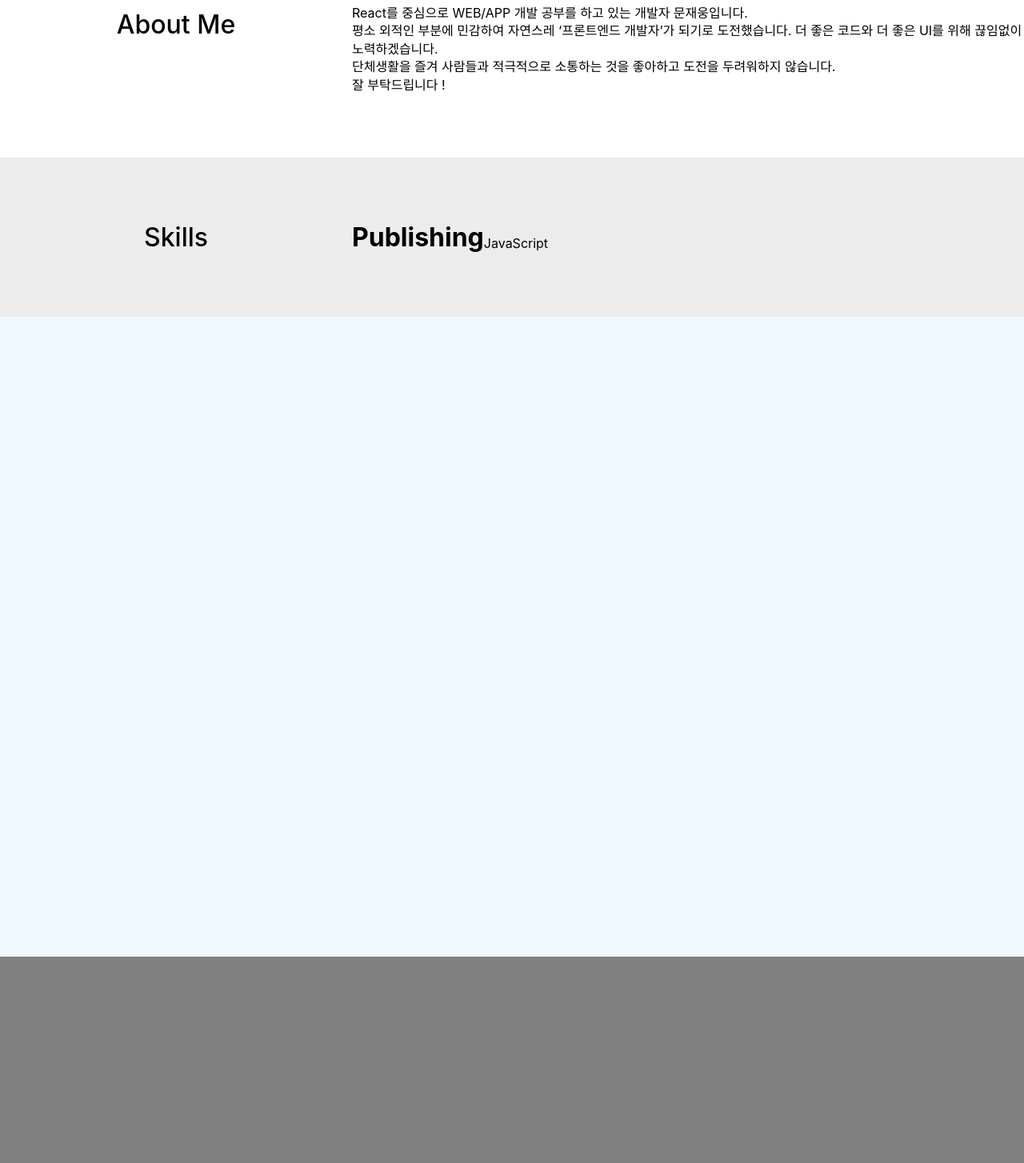
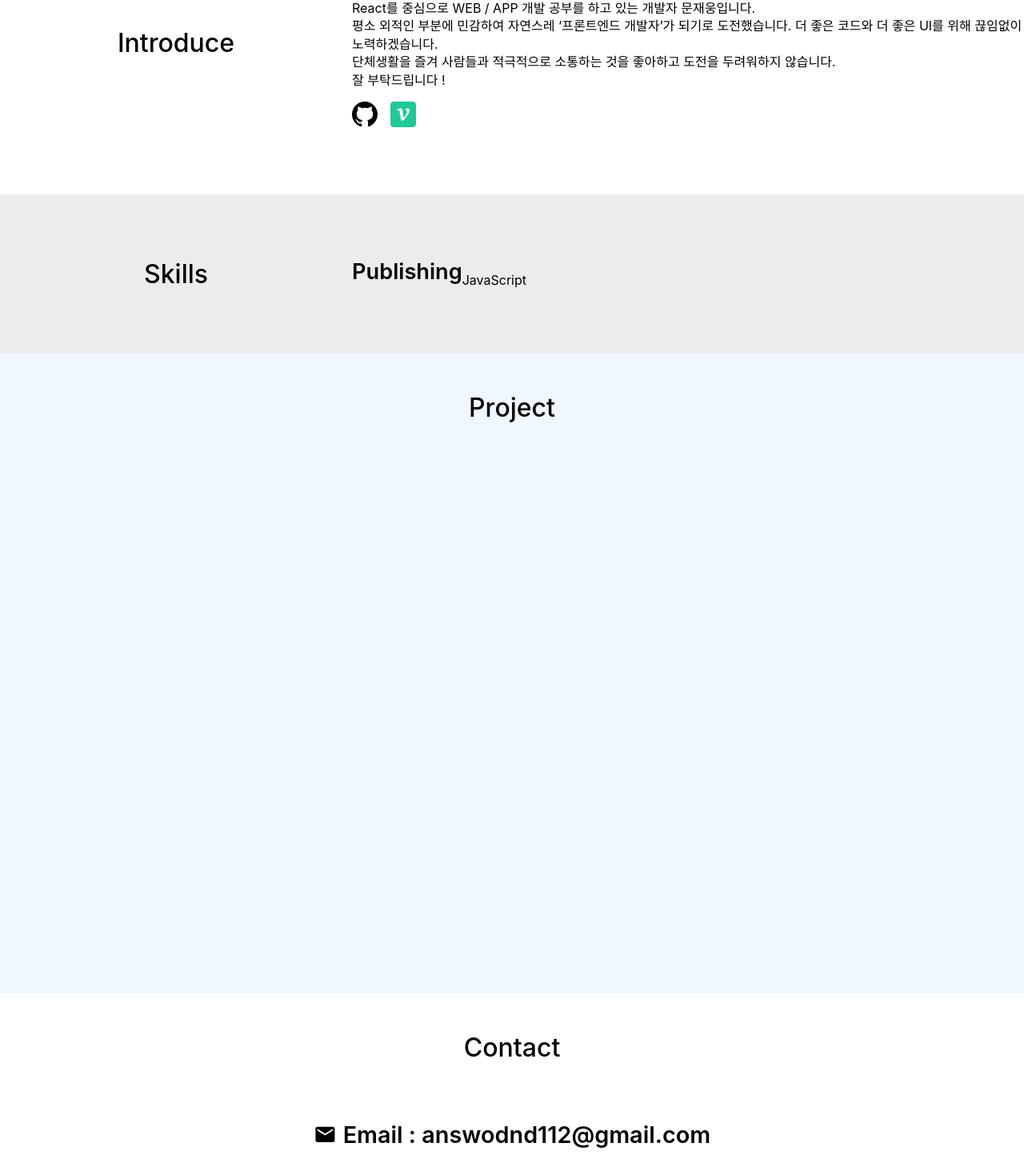
Before and after one commit to mjwoong/my_portfolio_website, a React (Create React App) app: page / in a window 1280 px wide. Shown: the part 937-2391 px from the top of the page at 80% size. Built offline with nearby package versions, Linux system fonts and the light colour scheme.

Commit message:
link & Contact section

```diff
--- a/package.json
+++ b/package.json
@@ -8,6 +8,7 @@
     "@testing-library/user-event": "^13.5.0",
     "react": "^18.2.0",
     "react-dom": "^18.2.0",
+    "react-icons": "^4.7.1",
     "react-scripts": "5.0.1",
     "react-scroll": "^1.8.9",
     "styled-components": "^5.3.6",
--- a/src/App.js
+++ b/src/App.js
@@ -1,6 +1,6 @@
 import Header from "./components/Header";
 import Home from "./sections/Home";
-import About from "./sections/About";
+import Introduce from "./sections/Introduce";
 import Skills from "./sections/Skills";
 import Project from "./sections/Project";
 import Contact from "./sections/Contact";
@@ -10,7 +10,7 @@ function App() {
     <>
       <Header />
       <Home />
-      <About />
+      <Introduce />
       <Skills />
       <Project />
       <Contact />
--- a/src/components/Header.jsx
+++ b/src/components/Header.jsx
@@ -10,7 +10,7 @@ const Header = () => {
           <List>Home</List>
         </Link>
         <Link to="about" spy={true} smooth={true}>
-          <List>About</List>
+          <List>Introduce</List>
         </Link>
         <Link to="skills" spy={true} smooth={true}>
           <List>Skills</List>
@@ -35,7 +35,6 @@ const HeaderBar = styled.ul`
   display: flex;
   position: fixed;
   z-index: 1;
-  top: 0;
   background-color: rgba(0, 0, 0, 0.7);
   border-radius: 2px 2px 30px 30px;
   padding: 0 2rem 0 2rem;
--- a/src/index.css
+++ b/src/index.css
@@ -14,6 +14,11 @@ code {
 
 ol, ul, li {
   list-style: none;
+}
+
+a {
+  text-decoration: none;
+  color: inherit;
 }
 
 html, body, div, span, applet, object, iframe,
--- a/src/sections/Contact.jsx
+++ b/src/sections/Contact.jsx
@@ -1,13 +1,59 @@
 import React from "react";
 import styled from "styled-components";
+import { MdEmail, MdPhoneIphone } from "react-icons/md";
 
 const Contact = () => {
-  return <Container id='contact'></Container>;
+  return (
+    <Container id="contact">
+      <Title>
+        <h1>Contact</h1>
+      </Title>
+      <Contents>
+        <div>
+          <MdEmail />
+          Email : answodnd112@gmail.com
+        </div>
+        <div>
+          <MdPhoneIphone />
+          Phone : 010-4144-9606
+        </div>
+      </Contents>
+    </Container>
+  );
 };
 
 const Container = styled.div`
-  height: 100vh;
-  background-color: gray;
+  height: 50vh;
+  width: 100%;
+`;
+
+const Title = styled.div`
+  padding: 3rem;
+  display: flex;
+  justify-content: center;
+
+  h1 {
+    font-weight: 500;
+    font-size: 2rem;
+  }
+`;
+
+const Contents = styled.div`
+  padding: 1rem;
+  display: flex;
+  flex-direction: column;
+  align-items: center;
+  font-size: 1.8rem;
+  font-weight: 600;
+
+  div {
+    padding: 0.5rem;
+    display: flex;
+    align-items: center;
+  }
+  svg {
+    margin-right: 0.5rem;
+  }
 `;
 
 export default Contact;
--- a/src/sections/About.jsx
+++ b/src/sections/Introduce.jsx
@@ -1,16 +1,17 @@
 import React from "react";
 import styled from "styled-components";
+import { BsGithub } from "react-icons/bs";
 
-const About = () => {
+const Introduce = () => {
   return (
-    <Container id='about'>
+    <Container id="about">
       <AboutMe>
-        <h1>About Me</h1>
+        <h1>Introduce</h1>
       </AboutMe>
       <Text>
         <Title>도전하는 사람</Title>
         <Explain>
-          React를 중심으로 WEB/APP 개발 공부를 하고 있는 개발자 문재웅입니다.{" "}
+          React를 중심으로 WEB / APP 개발 공부를 하고 있는 개발자 문재웅입니다.{" "}
           <br />
           평소 외적인 부분에 민감하여 자연스레 ‘프론트엔드 개발자’가 되기로
           도전했습니다. 더 좋은 코드와 더 좋은 UI를 위해 끊임없이
@@ -18,6 +19,18 @@ const About = () => {
           단체생활을 즐겨 사람들과 적극적으로 소통하는 것을 좋아하고 도전을
           두려워하지 않습니다. <br />잘 부탁드립니다 !
         </Explain>
+        <AddressContainer>
+          <Address>
+            <a href="https://github.com/mjwoong">
+              <BsGithub />
+            </a>
+          </Address>
+          <Address>
+            <a href="https://velog.io/@answodnd112">
+              <img src="img/velog.png" alt='velog'/>
+            </a>
+          </Address>
+        </AddressContainer>
       </Text>
     </Container>
   );
@@ -48,11 +61,30 @@ const Text = styled.div`
   flex-direction: column;
   padding: 5rem 0 5rem 0;
 `;
-const Title = styled.h1``;
+
+const Title = styled.h1`
+  font-weight: 600;
+  font-size: 1.7rem;
+`;
 
 const Explain = styled.div`
-  margin-top: 1rem;
+  margin: 1rem 0 1rem 0;
   line-height: 1.4rem;
 `;
 
-export default About;
+const AddressContainer = styled.div`
+  display: flex;
+  flex-direction: row;
+`;
+const Address = styled.div`
+  margin-right: 1rem;
+  svg {
+    font-size: 2rem;
+  }
+  img {
+    width: 2rem;
+    height: 2rem;
+  }
+`;
+
+export default Introduce;
--- a/src/sections/Project.jsx
+++ b/src/sections/Project.jsx
@@ -2,12 +2,30 @@ import React from "react";
 import styled from "styled-components";
 
 const Project = () => {
-  return <Container id='project'></Container>;
+  return (
+    <Container id="project">
+      <Title><h1>Project</h1></Title>
+    </Container>
+  );
 };
 
 const Container = styled.div`
+  width: 100%;
   height: 100vh;
   background-color: aliceblue;
+  display: flex;
+`;
+
+const Title = styled.div`
+  width: 100%;
+  padding: 3rem;
+  display: flex;
+  justify-content: center;
+
+  h1 {
+    font-weight: 500;
+    font-size: 2rem;
+  }
 `;
 
 export default Project;
--- a/src/sections/Skills.jsx
+++ b/src/sections/Skills.jsx
@@ -3,7 +3,7 @@ import styled from "styled-components";
 
 const Skills = () => {
   return (
-    <Container id='skills'>
+    <Container id="skills">
       <AboutMe>
         <h1>Skills</h1>
       </AboutMe>
@@ -41,7 +41,11 @@ const Text = styled.div`
   flex-direction: row;
   padding: 5rem 0 5rem 0;
 `;
-const Title = styled.h1``;
+
+const Title = styled.h1`
+  font-weight: 600;
+  font-size: 1.7rem;
+`;
 
 const Explain = styled.div`
   margin-top: 1rem;
```
Also changed, not shown: public/img/velog.png (added), 1 other file (tests, documents, lock files or other folders).
